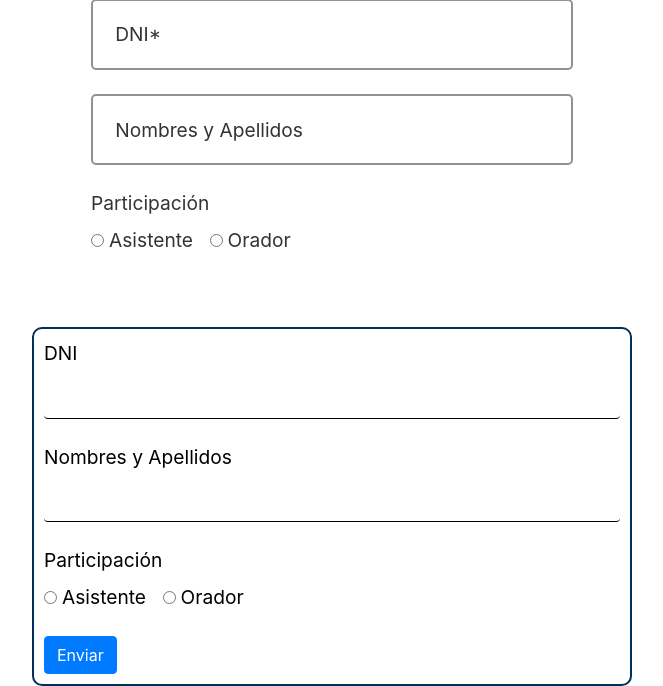
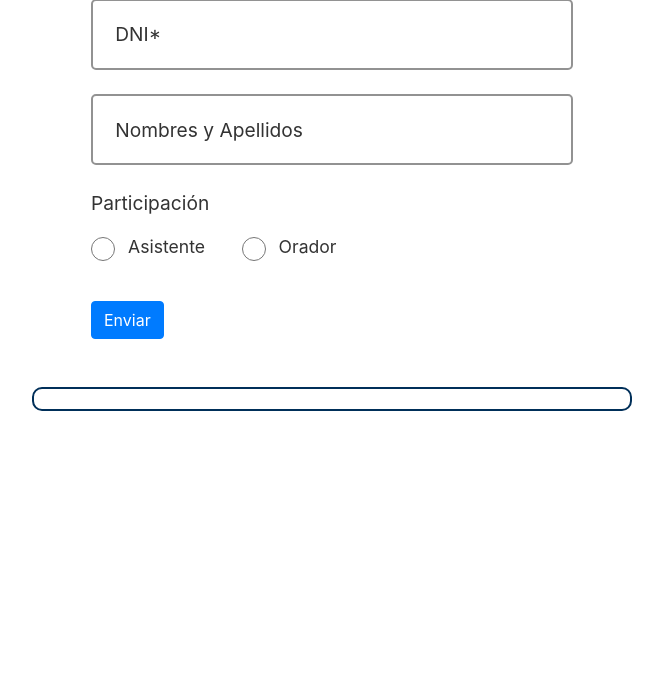
Before and after one commit to JulianB0315/rendicion_cuentas, a CodeIgniter 4 app: the page made by app/Views/form.php in a window 1280 px wide. Shown: the part 234-920 px from the top of the page, without its empty margins (308-971 px from the left). After the commit the page ends 645 px from the top, so only its background shows below. Run offline with PHP 8.4 and a stand-in for CodeIgniter, Linux system fonts and the light colour scheme; the template is opened without the code that fills it, so the values that code supplies are empty; some libraries are stand-ins or nearby versions; some web fonts are replaced.

Commit message:
feat: restructure form layout and enhance radio button styles

```diff
--- a/app/Views/form.php
+++ b/app/Views/form.php
@@ -37,6 +37,7 @@
         <div class="row">
             <div class="col-12">
                 <form action="" class="form-container">
+                    <div id="persona-info">
                         <div class="form-group text">
                             <input type="text" class="form-part" name="dni" pattern="\d{8}" title="Por favor, ingresar bien su DNI" required placeholder=" ">
                             <label for="dni">DNI*</label>
@@ -46,42 +47,28 @@
                             <label for="nombre">Nombres y Apellidos</label>
                         </div>
                         <div class="form-group">
-                        <label for="participacion">Participación</label><br>
+                            <label class="d-block mb-3">Participación</label>
                             <div class="form-check form-check-inline">
-                            <input type="radio" class="form-check-input" id="asistente" name="participacion" value="Asistente" required>
+                                <input type="radio" class="form-check-input" id="asistente"
+                                    name="participacion" value="Asistente" required>
                                 <label class="form-check-label" for="asistente">Asistente</label>
                             </div>
                             <div class="form-check form-check-inline">
-                            <input type="radio" class="form-check-input" id="orador" name="participacion" value="Orador" required>
+                                <input type="radio" class="form-check-input" id="orador"
+                                    name="participacion" value="Orador" required>
                                 <label class="form-check-label" for="orador">Orador</label>
                             </div>
+                        </div>
+                    </div>
+                    <div id="submit-buttons">
+                        <button type="submit" class="btn btn-primary btn-form" id="submit-button" style="display: block;">Enviar</button>
+                        <button type="button" class="btn btn-primary btn-form" id="next-button" style="display: none;" disabled>Siguiente</button>
                     </div>
                 </form>
             </div>
         </div>
     </main>
     <form action="<?= base_url('procesar_formulario') ?>" method="post" class="container mt-5" style="max-width: 600px; margin: auto; padding: 10px; border-radius: 10px; border: 2px solid #002F59; background-color: #FFFFFF;">
-        <div id="persona-info">
-            <div class="form-group">
-                <label for="dni" style="color: #000000; font-size: 1.2em;">DNI</label>
-                <input type="text" class="form-control" name="dni" pattern="\d{8}" title="Por favor, ingresar bien su DNI" required style="background-color: transparent; border: none; border-bottom: 1px solid #000000; width: 100%; margin-top: 5px;">
-            </div>
-            <div class="form-group">
-                <label for="nombre" style="color: #000000; font-size: 1.2em;">Nombres y Apellidos</label>
-                <input type="text" class="form-control" name="nombre" pattern="[A-Za-z\s]+" title="Por favor, ingresar solo letras" required style="background-color: transparent; border: none; border-bottom: 1px solid #000000; width: 100%; margin-top: 5px;">
-            </div>
-            <div class="form-group">
-                <label for="participacion" style="color: #000000; font-size: 1.2em;">Participación</label><br>
-                <div class="form-check form-check-inline">
-                    <input type="radio" class="form-check-input" id="asistente" name="participacion" value="Asistente" required>
-                    <label class="form-check-label" for="asistente" style="color: #000000; font-size: 1.2em;">Asistente</label>
-                </div>
-                <div class="form-check form-check-inline">
-                    <input type="radio" class="form-check-input" id="orador" name="participacion" value="Orador" required>
-                    <label class="form-check-label" for="orador" style="color: #000000; font-size: 1.2em;">Orador</label>
-                </div>
-            </div>
-        </div>
         <div id="orador-info" style="display: none;">
             <div class="form-group">
                 <label for="titular" style="color: #000000; font-size: 1.2em;">Su participación sera a titulo...</label><br>
@@ -120,10 +107,7 @@
                 <input type="text" class="form-control" name="pregunta" pattern="[A-Za-z\s]{1,200}" title="Por favor, ingresar solo letras (máximo 200 caracteres)" style="background-color: transparent; border: none; border-bottom: 1px solid #000000; width: 100%; margin-top: 5px;">
             </div>
         </div>
-        <div id="submit-buttons">
-            <button type="submit" class="btn btn-primary" id="submit-button" style="display: block;">Enviar</button>
-            <button type="button" class="btn btn-primary" id="next-button" style="display: none;" disabled>Siguiente</button>
-        </div>
+
     </form>
 
     <!-- Bootstrap JS and dependencies -->
--- a/public/styles/form.css
+++ b/public/styles/form.css
@@ -68,6 +68,46 @@ label{
     font-size: 1rem;
     color: var(--primary-color);
 }
+/* ...existing code... */
+
+/* Estilos para los radio buttons */
+.form-check-input[type="radio"] {
+    width: 1.5rem;
+    height: 1.5rem;
+    margin-top: 0.2rem;
+    border: 2px solid var(--gray);
+    transition: all 0.3s ease;
+}
+
+.form-check-input[type="radio"]:checked {
+    background-color: var(--primary-color);
+    border-color: var(--primary-color);
+}
+
+.form-check-input[type="radio"]:hover {
+    border-color: var(--primary-color);
+}
+
+.form-check-input[type="radio"]:focus {
+    box-shadow: 0 0 0 0.25rem rgba(46, 138, 203, 0.25);
+    border-radius: 50%;
+    border-color: var(--primary-color);
+}
+
+.form-check-label {
+    padding-left: 0.5rem;
+    font-size: 1.1rem;
+    color: var(--gray);
+    cursor: pointer;
+}
+
+.form-check {
+    margin-bottom: 1rem;
+}
+
+.form-check-inline {
+    margin-right: 2rem;
+}
 
 
 @media (max-width: 768px) {
```
Lines whose indentation alone changed are shown as unchanged.
